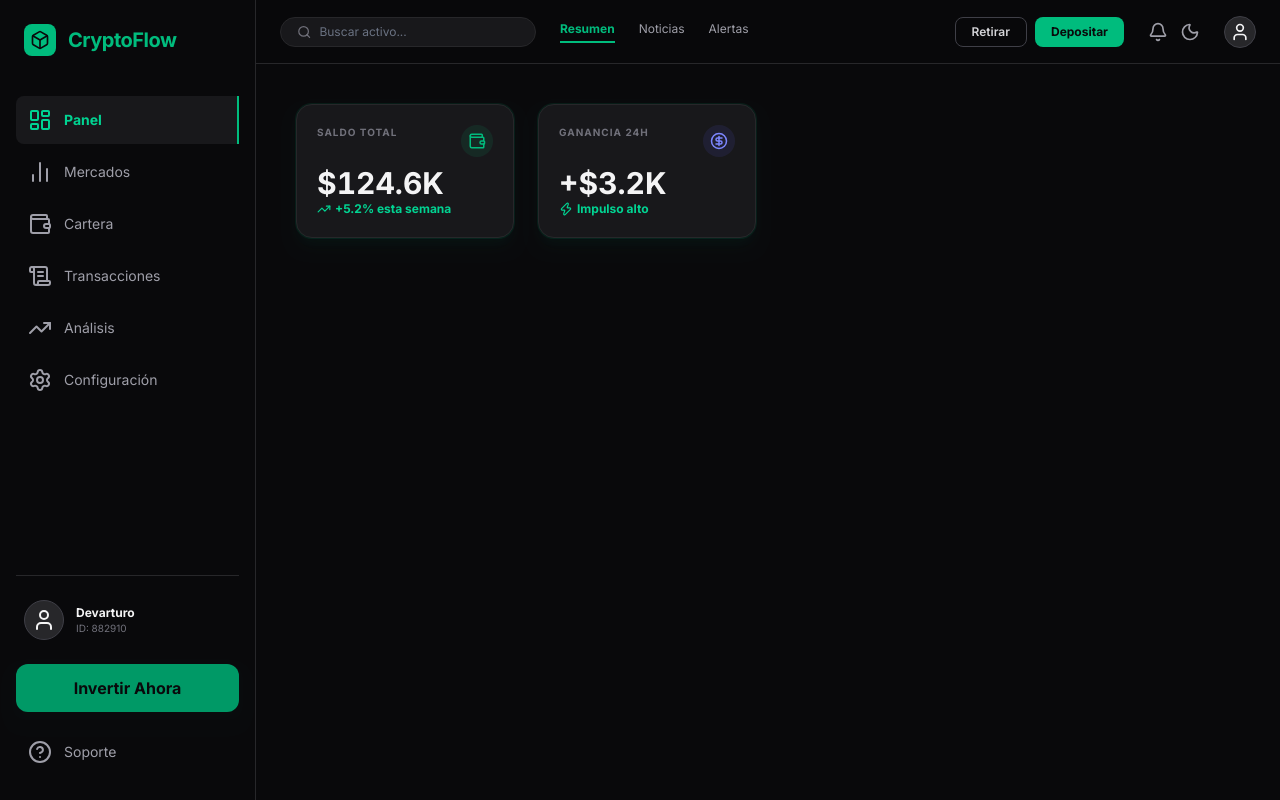
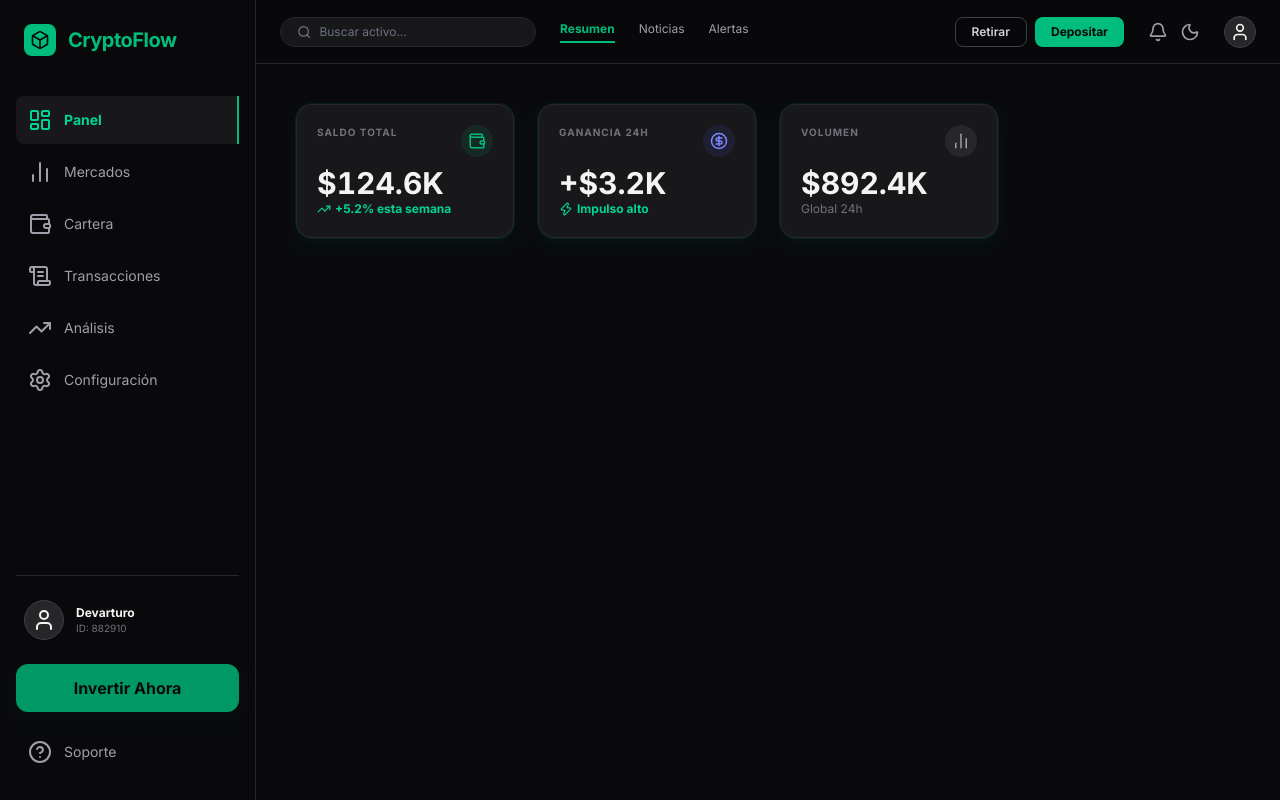
Before and after one commit to arturolguillen/devarturo-4-customized-financial-dashboard-dark-mode, a Next.js app: page / in a window 1280 px wide. Built offline with nearby package versions, Linux system fonts and the light colour scheme.

Commit message:
Add Volume component to display global 24h trading volume in the dashboard

```diff
--- a/src/app/page.tsx
+++ b/src/app/page.tsx
@@ -18,6 +18,7 @@ import TopAppBarMenu from "@/components/TopAppBarMenu";
 import TopAppBarRightCol from "@/components/TopAppBarRightCol";
 import TopAppBarUser from "@/components/TopAppBarUser";
 import TotalBalance from "@/components/TotalBalance";
+import Volume from "@/components/Volume";
 
 export default function Home() {
     return (
@@ -47,6 +48,7 @@ export default function Home() {
                     <KpiGrid>
                         <TotalBalance />
                         <Profit />
+                        <Volume />
                     </KpiGrid>
                 </Dashboard>
             </MainWrapper>
--- /dev/null
+++ b/src/components/Volume.tsx
@@ -0,0 +1,20 @@
+import { ChartNoAxesColumn } from "lucide-react";
+import Card from "./Card";
+import { formatAmount } from "@/lib/formatAmount";
+
+export default function Volume() {
+    return (
+        <Card>
+            <div className="flex justify-between items-start">
+                <span className="text-[10px] font-bold text-zinc-500 uppercase tracking-widest">{'Volumen'}</span>
+                <div className="size-8 rounded-full bg-zinc-800 flex items-center justify-center">
+                    <ChartNoAxesColumn className="text-zinc-400" size={18} />
+                </div>
+            </div>
+            <div className="flex flex-col">
+                <h2 className="text-3xl font-bold text-zinc-100 tabular-nums">{`$${formatAmount(892400)}`}</h2>
+                <span className="text-xs text-zinc-500">{'Global 24h'}</span>
+            </div>
+        </Card>
+    );
+}
```
